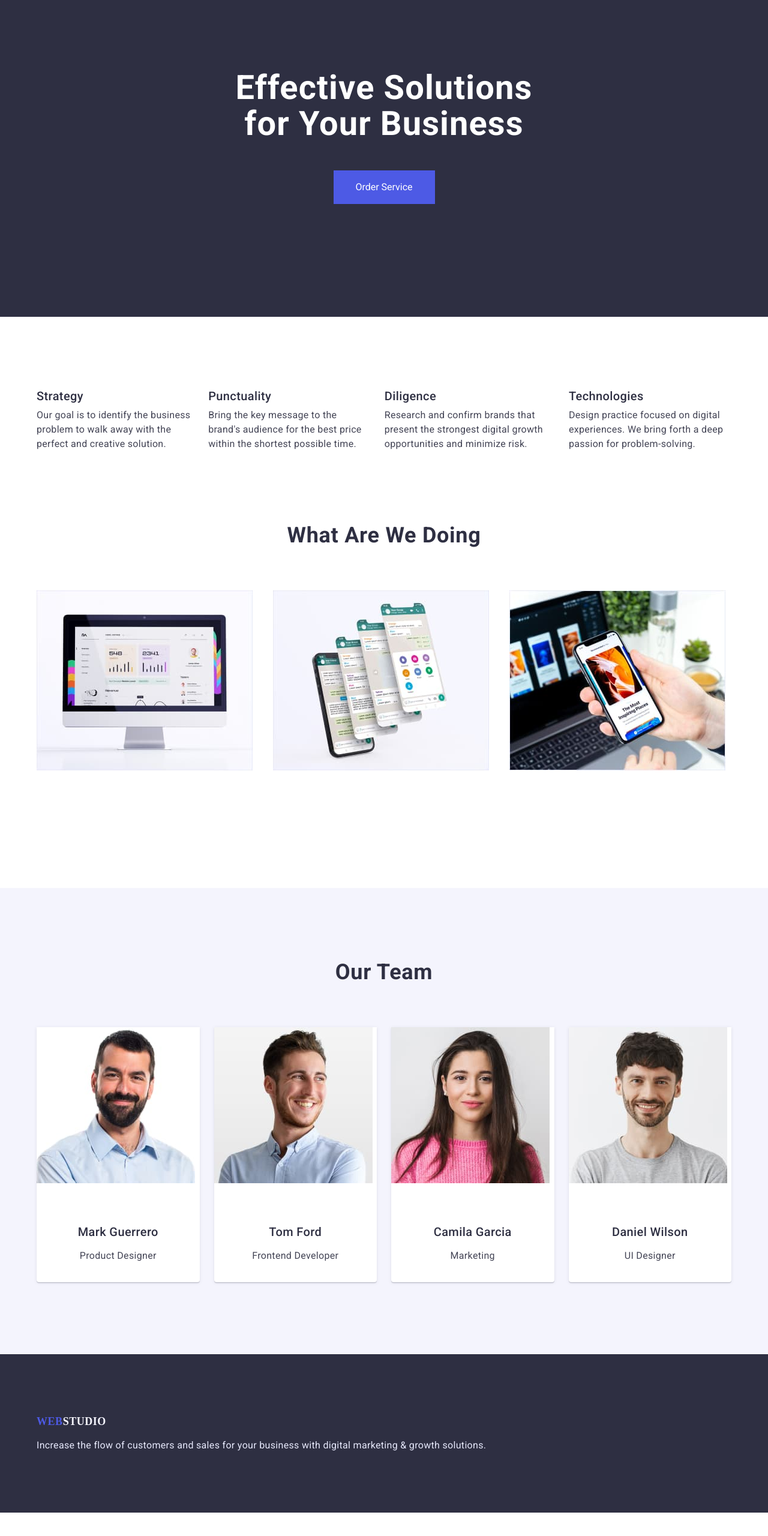
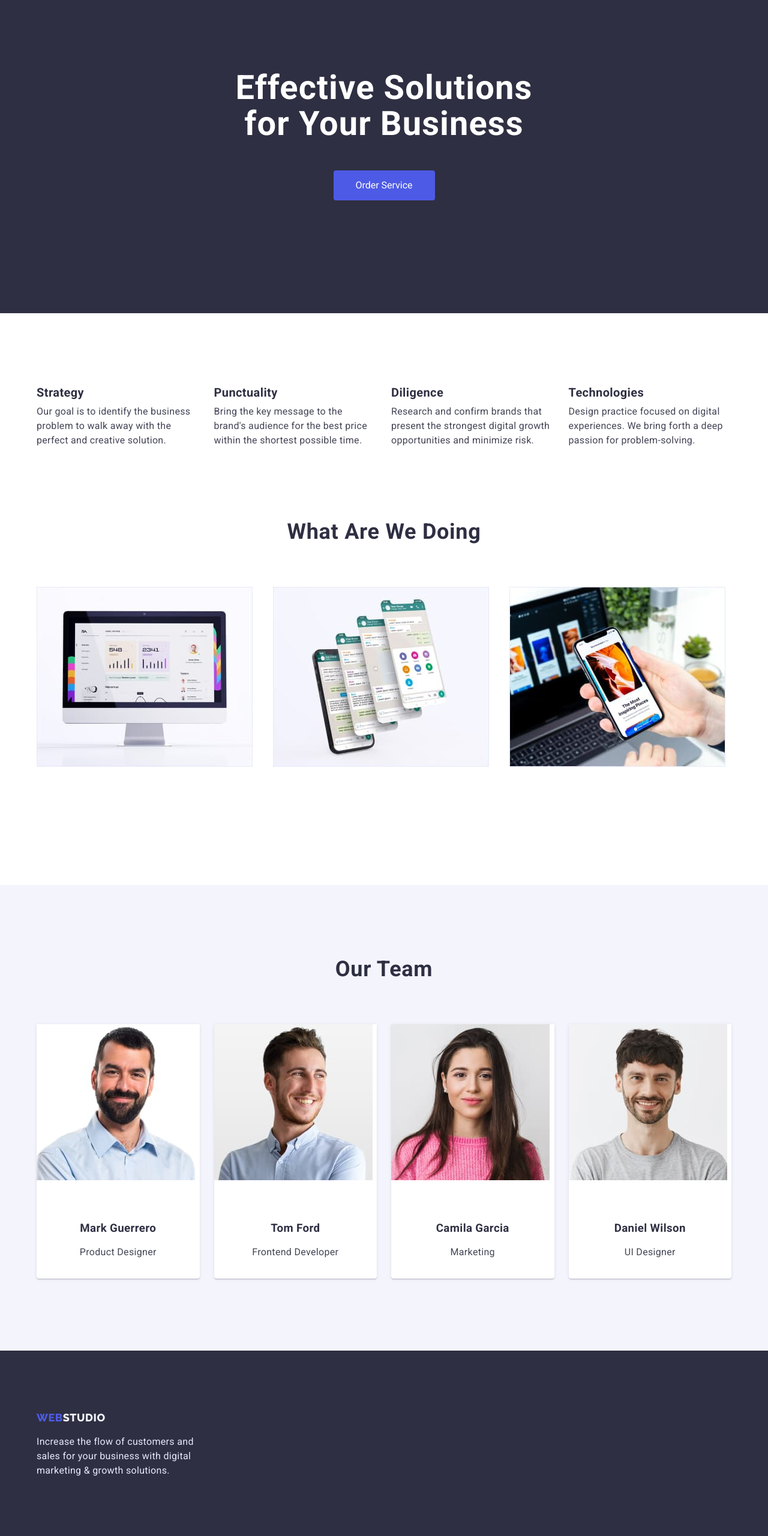
Before and after one commit to AnastasiaCarlii/goit-markup-hw-03, a plain HTML site: page index.html in a window 1280 px wide. Shown: the part 144-2704 px from the top of the page at 60% size. Before the commit the page ends 2665 px from the top, so only its background shows below. Drawn offline with nearby package versions, Linux system fonts and the light colour scheme.

Commit message:
re do homework

```diff
--- a/css/styles.css
+++ b/css/styles.css
@@ -106,8 +106,6 @@ body {
 
 .site-nav {
   display: flex;
-  font-weight: 500;
-  font-size: 16px;
   line-height: 24px;
   letter-spacing: 0.02em;
   color: var(--title-text-color);
@@ -118,8 +116,6 @@ body {
 .site-contacts {
   display: flex;
   margin-left: auto;
-  font-weight: 400;
-  font-size: 16px;
   line-height: 24px;
   letter-spacing: 0.02em;
   color: var(--primary-text-color);
@@ -146,7 +142,7 @@ body {
   line-height: 60px;
   letter-spacing: 0.02em;
   color: var(--primary-white-color);
-  width: 496px;
+  max-width: 496px;
   margin: 0 auto 48px;
 }
 
@@ -154,19 +150,15 @@ body {
   display: block;
   cursor: pointer;
   font-family: inherit;
-  border: none;
-
-  width: 169px;
-  height: 56px;
   left: 636px;
   top: 428px;
+  border: none;
+  border-radius: 4px;
   margin-right: auto;
   margin-left: auto;
   margin-top: 48px;
   min-width: 169px;
-  height: 56px;
   padding: 16px 32px;
-
   color: var(--primary-white-color);
   background-color: var(--accent-color);
 }
@@ -192,13 +184,15 @@ body {
 }
 .description {
   display: flex;
+  gap: 24px;
+}
+.benefits {
   flex-basis: calc((100% - 72px) / 4);
-  gap: 24px;
 }
 .feature-title {
   margin-top: 0;
   margin-bottom: 8px;
-  font-weight: 500;
+
   font-size: 20px;
   line-height: 24px;
   letter-spacing: 0.02em;
@@ -206,8 +200,6 @@ body {
 }
 
 .feature-text {
-  font-weight: 400;
-  font-size: 16px;
   line-height: 24px;
   letter-spacing: 0.02em;
   color: var(--primary-text-color);
@@ -257,16 +249,12 @@ body {
 .person-position {
   padding-top: 8px;
   padding-bottom: 32px;
-  font-weight: 400;
-  font-size: 16px;
   line-height: 24px;
   letter-spacing: 0.02em;
   color: var(--primary-text-color);
 }
 .person-name {
   padding-top: 32px;
-  font-weight: 500;
-  font-size: 20px;
   line-height: 24px;
   letter-spacing: 0.02em;
   color: var(--title-text-color);
@@ -282,16 +270,14 @@ body {
 
 .footer {
   background: var(--title-text-color);
-
-  padding-top: 100px;
-  padding-bottom: 100px;
+  padding: 100px 0;
 }
 .second-logo-footer {
   color: var(--buttons-background-color);
 }
 .footer-text {
   margin-top: 16px;
-  font-size: 16px;
+  max-width: 264px;
   line-height: 24px;
   letter-spacing: 0.02em;
   color: var(--footer-text-color);
@@ -309,10 +295,12 @@ body {
   color: var(--accent-color);
   background-color: var(--buttons-background-color);
   cursor: pointer;
-  border: none;
+
   padding: 12px 24px;
   width: 116px;
   height: 48px;
+  border: 1px solid #e7e9fc;
+  border-radius: 4px;
 }
 .hero-site-buttons:hover,
 .hero-site-buttons:focus {
@@ -335,7 +323,6 @@ body {
 
 .team-section-portfolio {
   flex-basis: calc((100% - 48px) / 3);
-  justify-content: center;
 }
 
 .person-name {
--- a/index.html
+++ b/index.html
@@ -15,7 +15,7 @@
     <link rel="preconnect" href="https://fonts.googleapis.com" />
     <link rel="preconnect" href="https://fonts.gstatic.com" crossorigin />
     <link
-      href="https://fonts.googleapis.com/css2?family=Raleway:wght@1,800&family=Roboto:wght@400;500;700;900&display=swap"
+      href="https://fonts.googleapis.com/css2?family=Raleway:wght@800&family=Roboto:wght@400;500;700;900&display=swap"
       rel="stylesheet"
     />
 
@@ -72,21 +72,21 @@
         <div class="container">
           <h2 hidden>advantages</h2>
           <ul class="description list">
-            <li>
+            <li class="benefits">
               <h3 class="feature-title">Strategy</h3>
               <p class="feature-text">
                 Our goal is to identify the business problem to walk away with
                 the perfect and creative solution.
               </p>
             </li>
-            <li>
+            <li class="benefits">
               <h3 class="feature-title">Punctuality</h3>
               <p class="feature-text">
                 Bring the key message to the brand's audience for the best price
                 within the shortest possible time.
               </p>
             </li>
-            <li>
+            <li class="benefits">
               <h3 class="feature-title">Diligence</h3>
 
               <p class="feature-text">
@@ -94,7 +94,7 @@
                 growth opportunities and minimize risk.
               </p>
             </li>
-            <li>
+            <li class="benefits">
               <h3 class="feature-title">Technologies</h3>
               <p class="feature-text">
                 Design practice focused on digital experiences. We bring forth a
```
Also changed, not shown: portfolio.html (+1 -1 lines).
